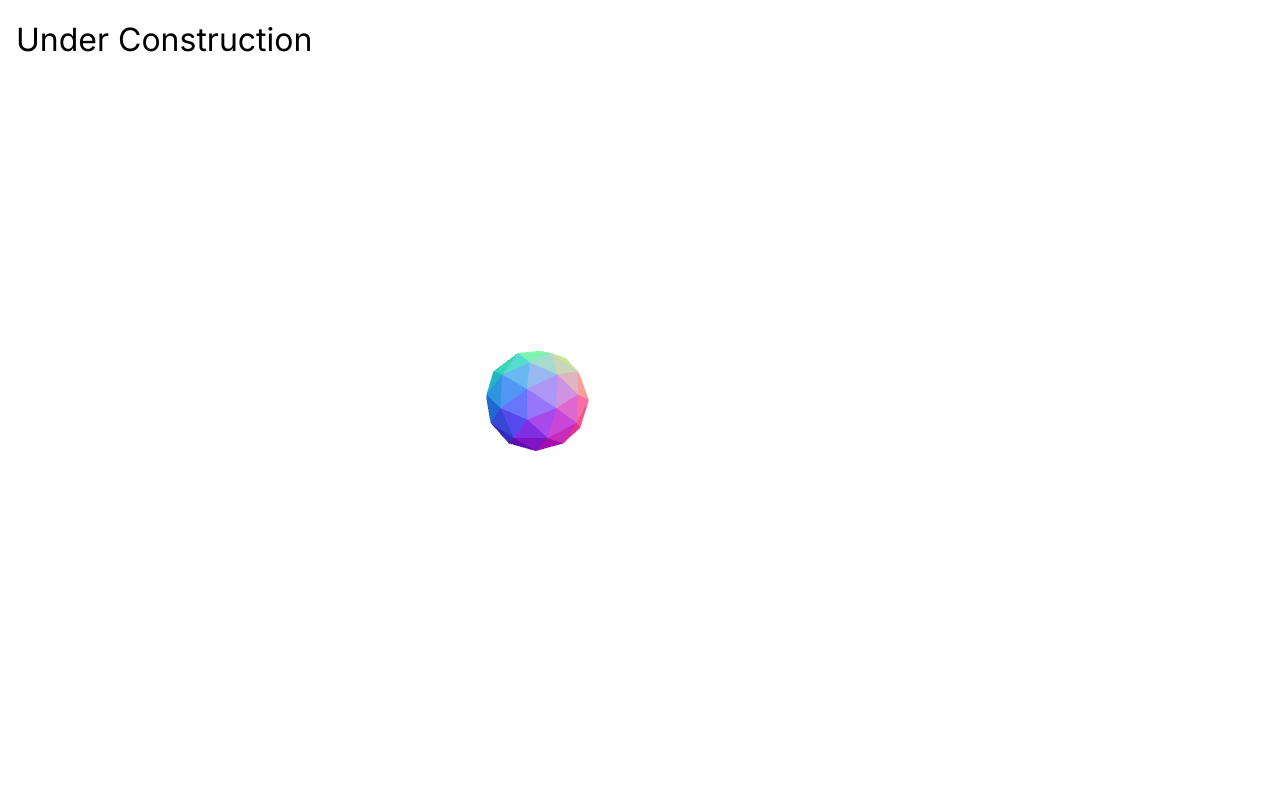
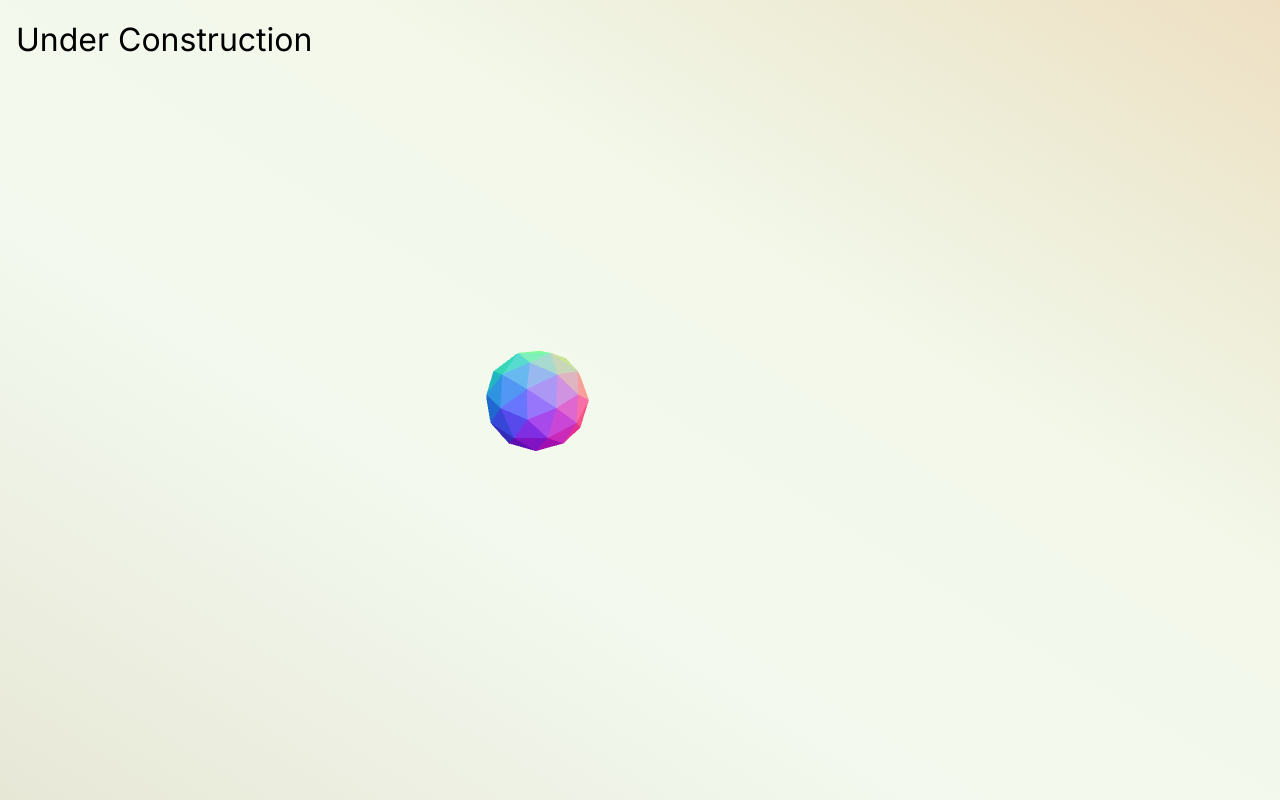
Before and after one commit to HelgiHe/next-test, a Next.js app: page / in a window 1280 px wide. Built offline with nearby package versions, Linux system fonts and the light colour scheme.

Commit message:
add gradient

```diff
--- a/src/app/components/Canvas.tsx
+++ b/src/app/components/Canvas.tsx
@@ -4,8 +4,10 @@ import Mesh from "./Mesh";
 
 export default function Canvas() {
   return (
-    <ThreeCanvas onCreated={({ gl }) => gl.setClearColor("white")}>
+    <div className="bg-gradient-main h-full">
+    <ThreeCanvas gl={{ alpha: true }} style={{ background: 'transparent' }}>
       <Mesh />
     </ThreeCanvas>
+    </div>
   );
 }
--- a/tailwind.config.ts
+++ b/tailwind.config.ts
@@ -12,6 +12,7 @@ const config: Config = {
         'gradient-radial': 'radial-gradient(var(--tw-gradient-stops))',
         'gradient-conic':
           'conic-gradient(from 180deg at 50% 50%, var(--tw-gradient-stops))',
+        'gradient-main': 'linear-gradient(to left bottom, #eedfc3, #eee6cc, #eeecd6, #f0f2e0, #f3f8ea, #f3f8ec, #f4f9ed, #f4f9ef, #f0f5e9, #edf0e3, #eaecdc, #e7e7d6)',
       },
     },
   },
```
